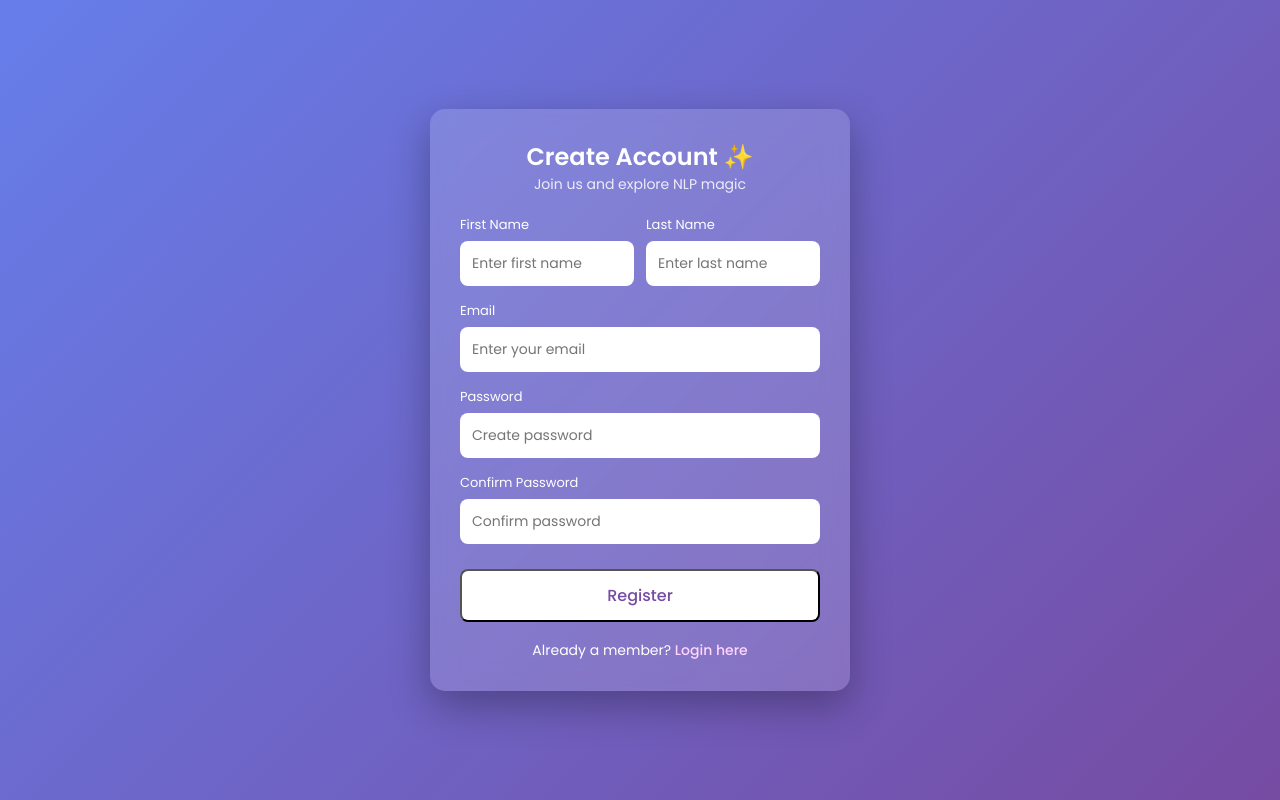
After one commit to AryaShukla123/NLP-Web-App, a Flask app: page /register in a window 1280 px wide. The commit adds this page. Run offline with Flask 3, Linux system fonts and the light colour scheme.

Commit message:
Added user registration page with styled CSS

```diff
--- a/app.py
+++ b/app.py
@@ -6,4 +6,8 @@ app = Flask(__name__)
 def index():
     return render_template('login.html')
 
+@app.route('/register')
+def register():
+    return render_template('register.html')
+
 app.run(debug=True)
--- /dev/null
+++ b/static/css/register.css
@@ -0,0 +1,97 @@
+body {
+    height: 100vh;
+    background: linear-gradient(135deg, #667eea, #764ba2);
+    display: flex;
+    justify-content: center;
+    align-items: center;
+}
+
+/* Container */
+.register-container {
+    width: 100%;
+    display: flex;
+    justify-content: center;
+}
+
+/* Glass Card */
+.register-card {
+    width: 420px;
+    padding: 30px;
+    background: rgba(255, 255, 255, 0.15);
+    backdrop-filter: blur(12px);
+    border-radius: 15px;
+    box-shadow: 0 15px 40px rgba(0, 0, 0, 0.3);
+    color: white;
+}
+
+/* Headings */
+.register-card h2 {
+    text-align: center;
+    font-weight: 600;
+}
+
+.subtitle {
+    text-align: center;
+    font-size: 14px;
+    margin-bottom: 20px;
+    opacity: 0.85;
+}
+
+/* Two-column row */
+.row {
+    display: flex;
+    gap: 12px;
+}
+
+/* Inputs */
+.input-group {
+    margin-bottom: 15px;
+    width: 100%;
+}
+
+.input-group label {
+    font-size: 13px;
+    margin-bottom: 6px;
+    display: block;
+}
+
+.input-group input {
+    width: 100%;
+    padding: 12px;
+    border-radius: 8px;
+    border: none;
+    font-size: 14px;
+}
+
+/* Button */
+button {
+    width: 100%;
+    padding: 12px;
+    background: #ffffff;
+    color: #764ba2;
+    border-radius: 8px;
+    font-size: 16px;
+    font-weight: 500;
+    margin-top: 10px;
+}
+
+button:hover {
+    background: #f1f1f1;
+    transform: translateY(-2px);
+}
+
+/* Login link */
+.login-text {
+    text-align: center;
+    margin-top: 18px;
+    font-size: 14px;
+}
+
+.login-text a {
+    color: #ffd6ff;
+    font-weight: 500;
+}
+
+.login-text a:hover {
+    text-decoration: underline;
+}
--- a/templates/login.html
+++ b/templates/login.html
@@ -3,6 +3,8 @@
 <head>
     <meta charset="UTF-8">
     <title>NLP APP | Login Page</title>
+
+    <link href="https://fonts.googleapis.com/css2?family=Poppins:wght@300;400;500;600&display=swap" rel="stylesheet">
 
     <link rel="stylesheet" href="{{url_for('static',filename='css/base.css')}}">
 
@@ -32,7 +34,7 @@
 
         <p class="register-text">
             Not a member?
-            <a href="#">Register here</a>
+            <a href="register.html">Register here</a>
         </p>
 
     </div>
--- /dev/null
+++ b/templates/register.html
@@ -0,0 +1,60 @@
+<!DOCTYPE html>
+<html lang="en">
+<head>
+    <meta charset="UTF-8">
+    <title>NLP APP | Registration Page</title>
+
+    <link href="https://fonts.googleapis.com/css2?family=Poppins:wght@300;400;500;600&display=swap" rel="stylesheet">
+
+    <link rel="stylesheet" href="{{url_for('static',filename='css/base.css')}}">
+
+    <link rel="stylesheet" href="{{ url_for('static', filename='css/register.css') }}">
+</head>
+<body>
+    <div class="register-container">
+    <div class="register-card">
+
+        <h2>Create Account ✨</h2>
+        <p class="subtitle">Join us and explore NLP magic</p>
+
+        <form>
+            <div class="row">
+                <div class="input-group">
+                    <label>First Name</label>
+                    <input type="text" placeholder="Enter first name" required>
+                </div>
+
+                <div class="input-group">
+                    <label>Last Name</label>
+                    <input type="text" placeholder="Enter last name" required>
+                </div>
+            </div>
+
+            <div class="input-group">
+                <label>Email</label>
+                <input type="email" placeholder="Enter your email" required>
+            </div>
+
+            <div class="input-group">
+                <label>Password</label>
+                <input type="password" placeholder="Create password" required>
+            </div>
+
+            <div class="input-group">
+                <label>Confirm Password</label>
+                <input type="password" placeholder="Confirm password" required>
+            </div>
+
+            <button type="submit">Register</button>
+        </form>
+
+        <p class="login-text">
+            Already a member?
+            <a href="login.html">Login here</a>
+        </p>
+
+    </div>
+</div>
+
+</body>
+</html>
```
